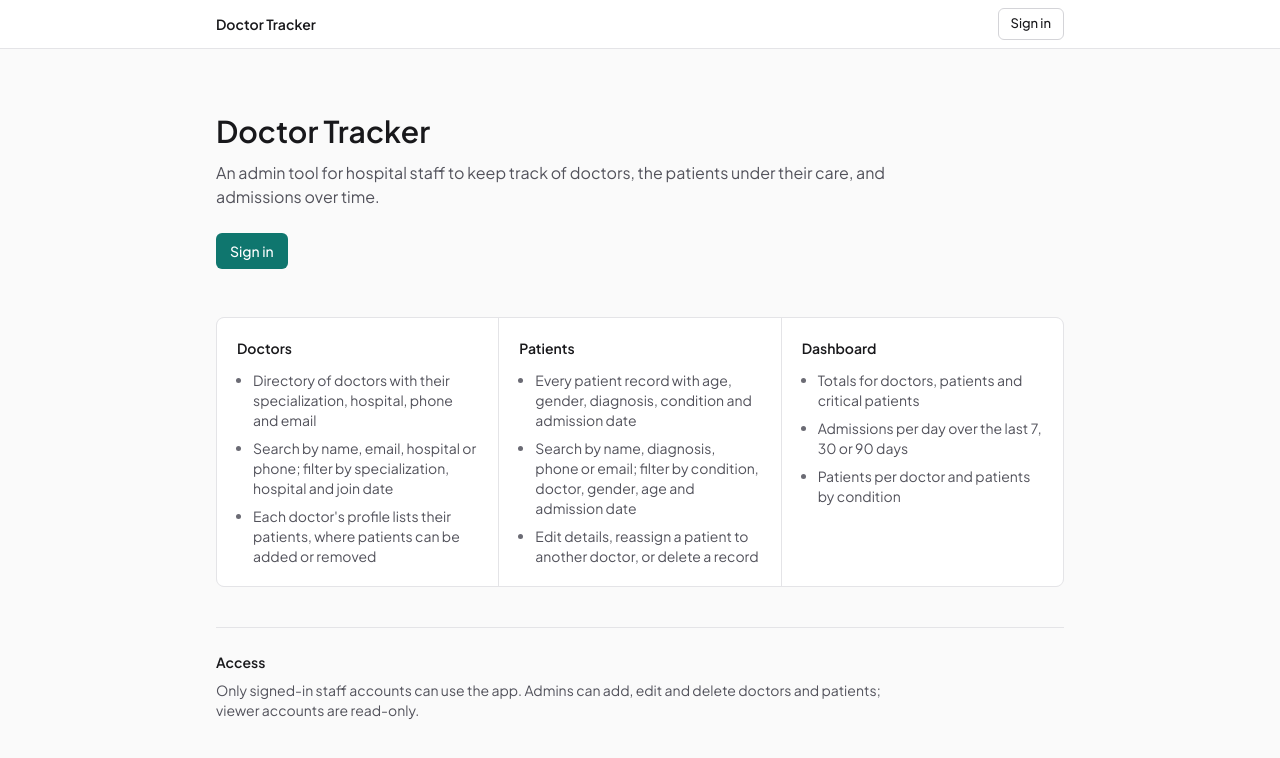
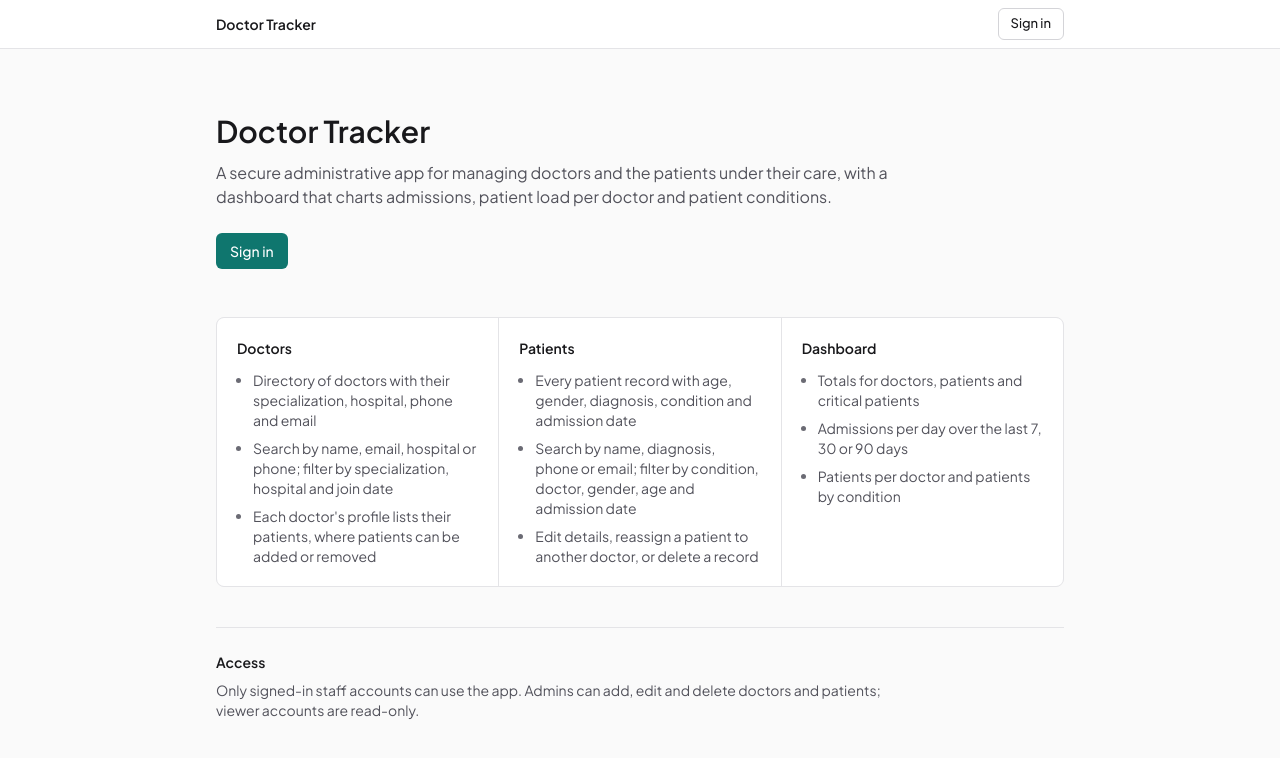
Before and after one commit to cenedyportfolio-byte/doctor-tracker, a Next.js app in the folder frontend/: page / in a window 1280 px wide. Shown: the top 758 px of the page. Built offline with nearby package versions, Linux system fonts and the light colour scheme.

Commit message:
Landing: describe the product in the project brief's terms

```diff
--- a/frontend/src/app/page.tsx
+++ b/frontend/src/app/page.tsx
@@ -4,7 +4,7 @@ import { buttonVariants } from "@/components/ui/button";
 
 export const metadata: Metadata = {
   title: { absolute: "Doctor Tracker" },
-  description: "Admin tool for managing doctors, their patients and admissions.",
+  description: "Secure administrative app for managing doctors and their patients, with analytics.",
 };
 
 // Each section describes a screen that exists in the app, in the terms the app uses.
@@ -51,8 +51,8 @@ export default function LandingPage() {
       <main className="mx-auto max-w-4xl px-4 py-12 sm:px-6 sm:py-16">
         <h1 className="text-2xl font-semibold text-foreground sm:text-3xl">Doctor Tracker</h1>
         <p className="mt-3 max-w-2xl text-base text-muted">
-          An admin tool for hospital staff to keep track of doctors, the patients under their care, and
-          admissions over time.
+          A secure administrative app for managing doctors and the patients under their care, with a
+          dashboard that charts admissions, patient load per doctor and patient conditions.
         </p>
         <Link href="/login" className={buttonVariants({ className: "mt-6" })}>
           Sign in
```
